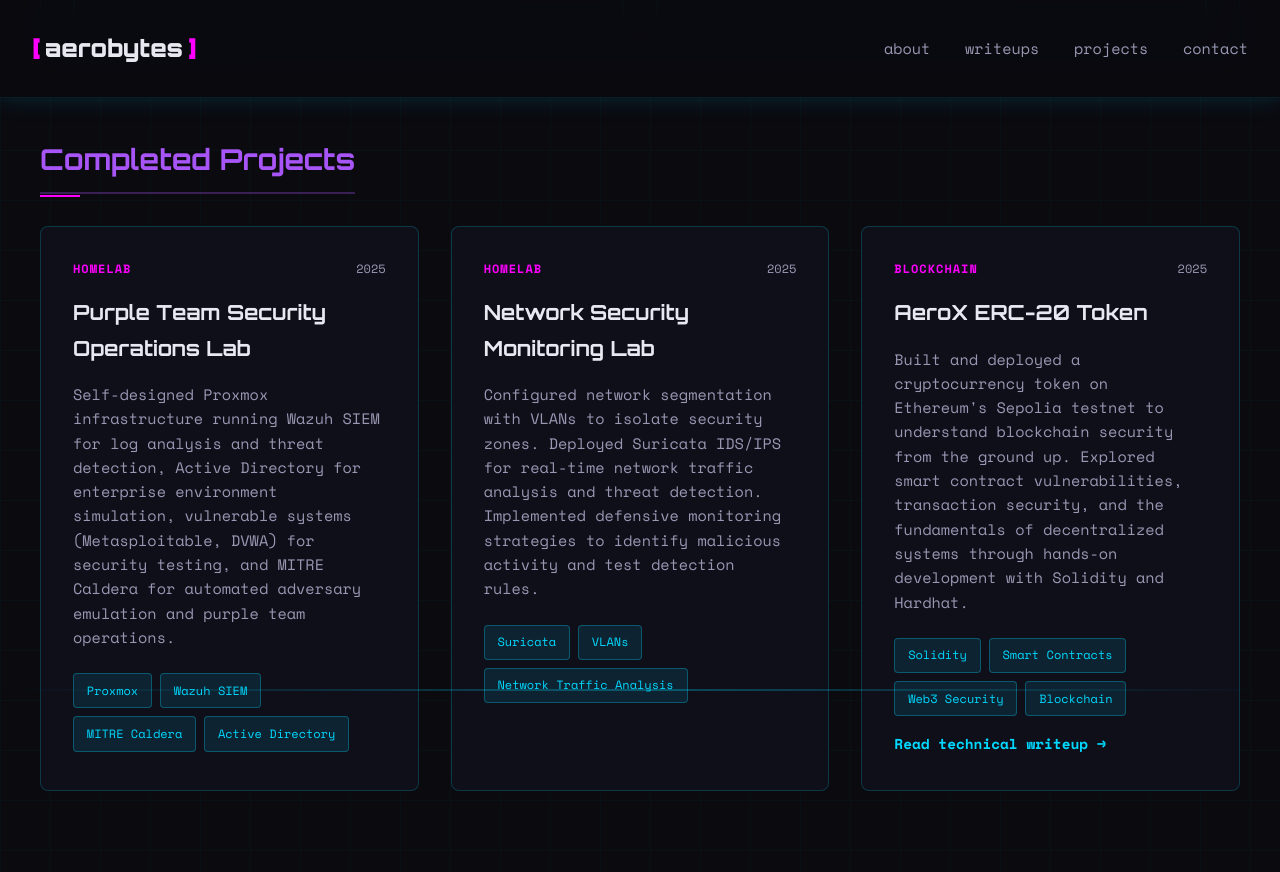
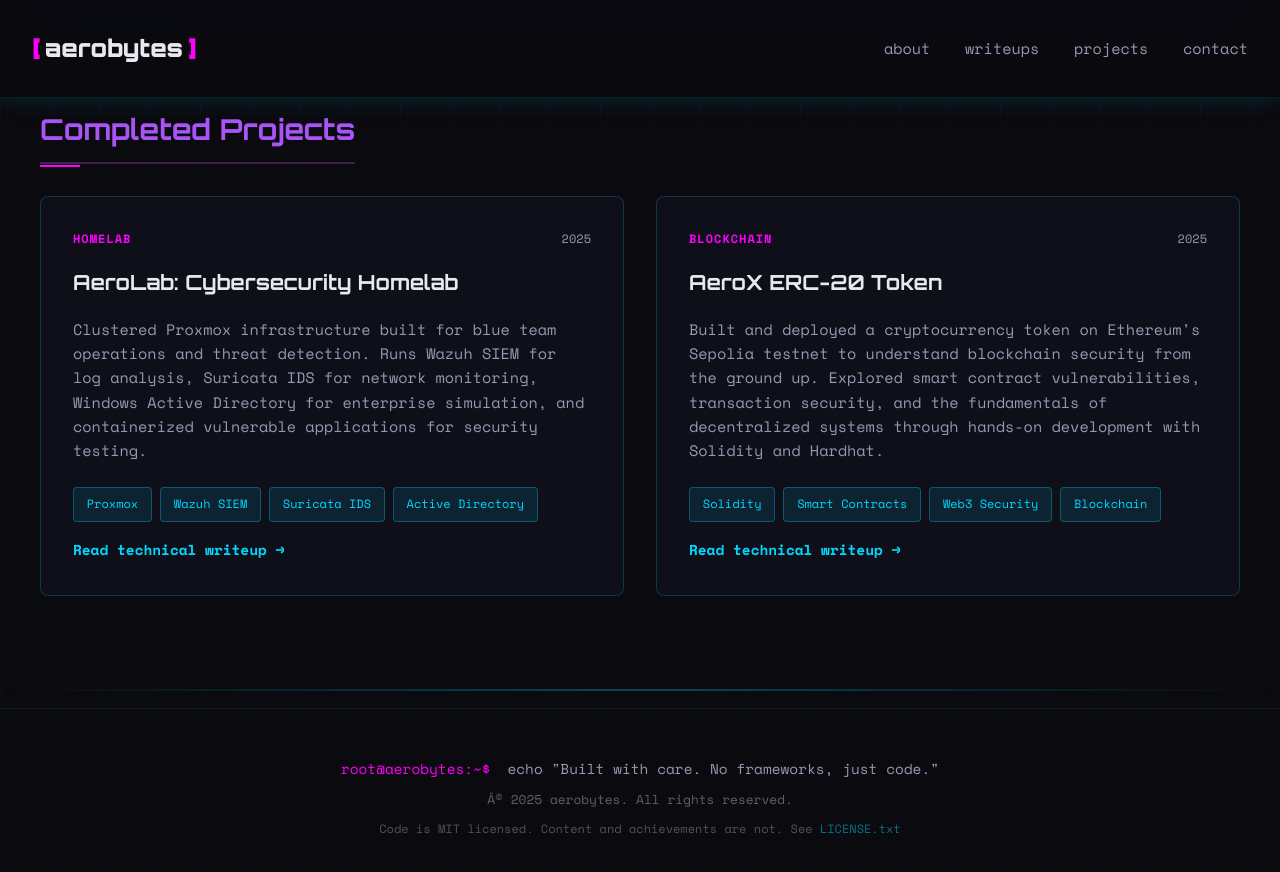
Before and after one commit to Aeronique/aerobytes-site, a Jekyll site: the page built from projects.html, in a window 1280 px wide and 900 px high, scrolled down 935 px. Shown: the top 872 px of the window. Built offline with Jekyll 4.4.1, drawn with Linux system fonts in a browser that asks for light colours; some of the changed text lies outside the part shown.

Commit message:
Add files via upload

```diff
--- a/projects.html
+++ b/projects.html
@@ -11,7 +11,7 @@ permalink: /projects/
                 <span class="section-number">//</span>
                 <span>Projects</span>
             </h1>
-            <p class="page-description">Hands-on technical projects, training, and self-study building security infrastructure, analyzing threats, and learning through experimentation.</p>
+            <p class="page-description">Hands-on technical projects building security infrastructure, analyzing threats, and learning through experimentation.</p>
         </div>
 
         <!-- Ongoing Projects Section -->
@@ -62,28 +62,15 @@ permalink: /projects/
                         <span class="card-tag">HOMELAB</span>
                         <span class="card-date">2025</span>
                     </div>
-                    <h3 class="card-title">Purple Team Security Operations Lab</h3>
-                    <p class="card-description">Self-designed Proxmox infrastructure running Wazuh SIEM for log analysis and threat detection, Active Directory for enterprise environment simulation, vulnerable systems (Metasploitable, DVWA) for security testing, and MITRE Caldera for automated adversary emulation and purple team operations.</p>
+                    <h3 class="card-title">AeroLab: Cybersecurity Homelab</h3>
+                    <p class="card-description">Clustered Proxmox infrastructure built for blue team operations and threat detection. Runs Wazuh SIEM for log analysis, Suricata IDS for network monitoring, Windows Active Directory for enterprise simulation, and containerized vulnerable applications for security testing.</p>
                     <div class="card-tags">
                         <span class="tag">Proxmox</span>
                         <span class="tag">Wazuh SIEM</span>
-                        <span class="tag">MITRE Caldera</span>
+                        <span class="tag">Suricata IDS</span>
                         <span class="tag">Active Directory</span>
                     </div>
-                </div>
-
-                <div class="project-card">
-                    <div class="card-header">
-                        <span class="card-tag">HOMELAB</span>
-                        <span class="card-date">2025</span>
-                    </div>
-                    <h3 class="card-title">Network Security Monitoring Lab</h3>
-                    <p class="card-description">Configured network segmentation with VLANs to isolate security zones. Deployed Suricata IDS/IPS for real-time network traffic analysis and threat detection. Implemented defensive monitoring strategies to identify malicious activity and test detection rules.</p>
-                    <div class="card-tags">
-                        <span class="tag">Suricata</span>
-                        <span class="tag">VLANs</span>
-                        <span class="tag">Network Traffic Analysis</span>
-                    </div>
+                    <a href="/writeups/aerolab-homelab/" class="card-link">Read technical writeup →</a>
                 </div>
 
                 <div class="project-card">
```
